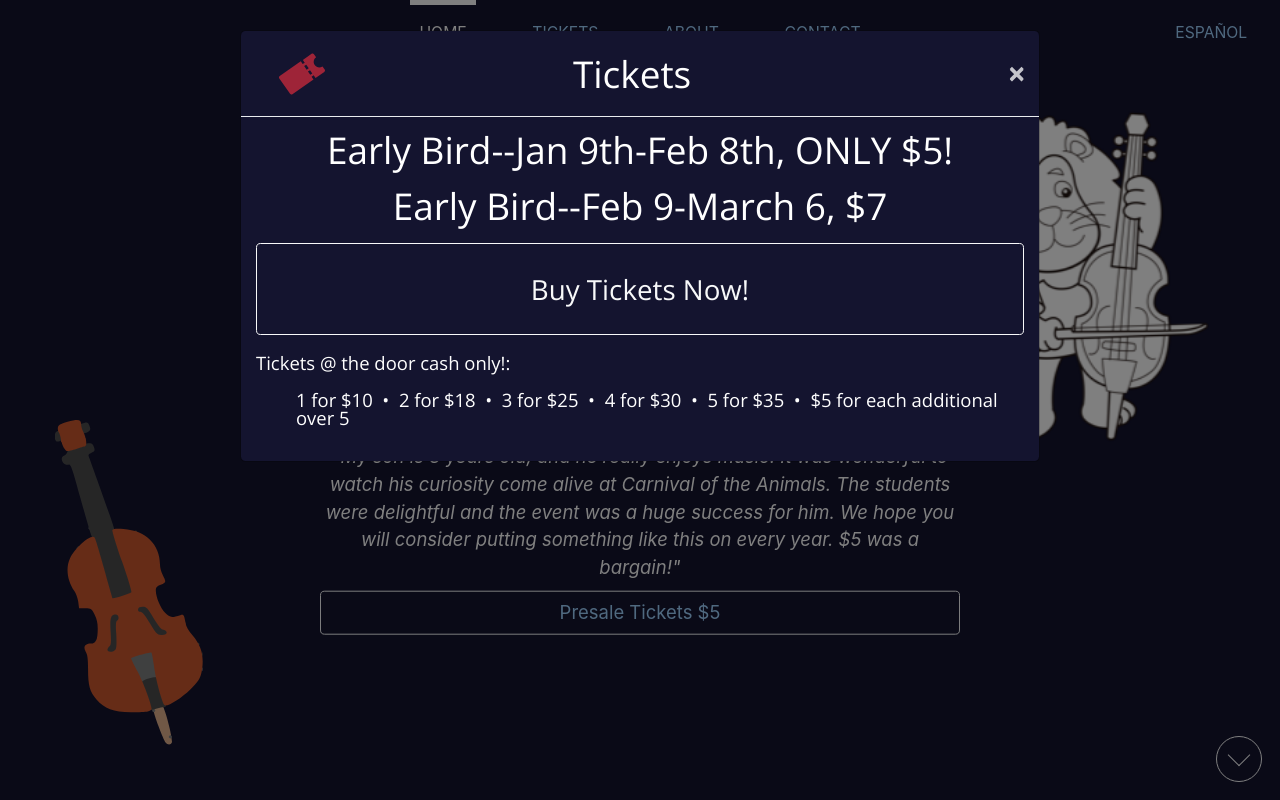
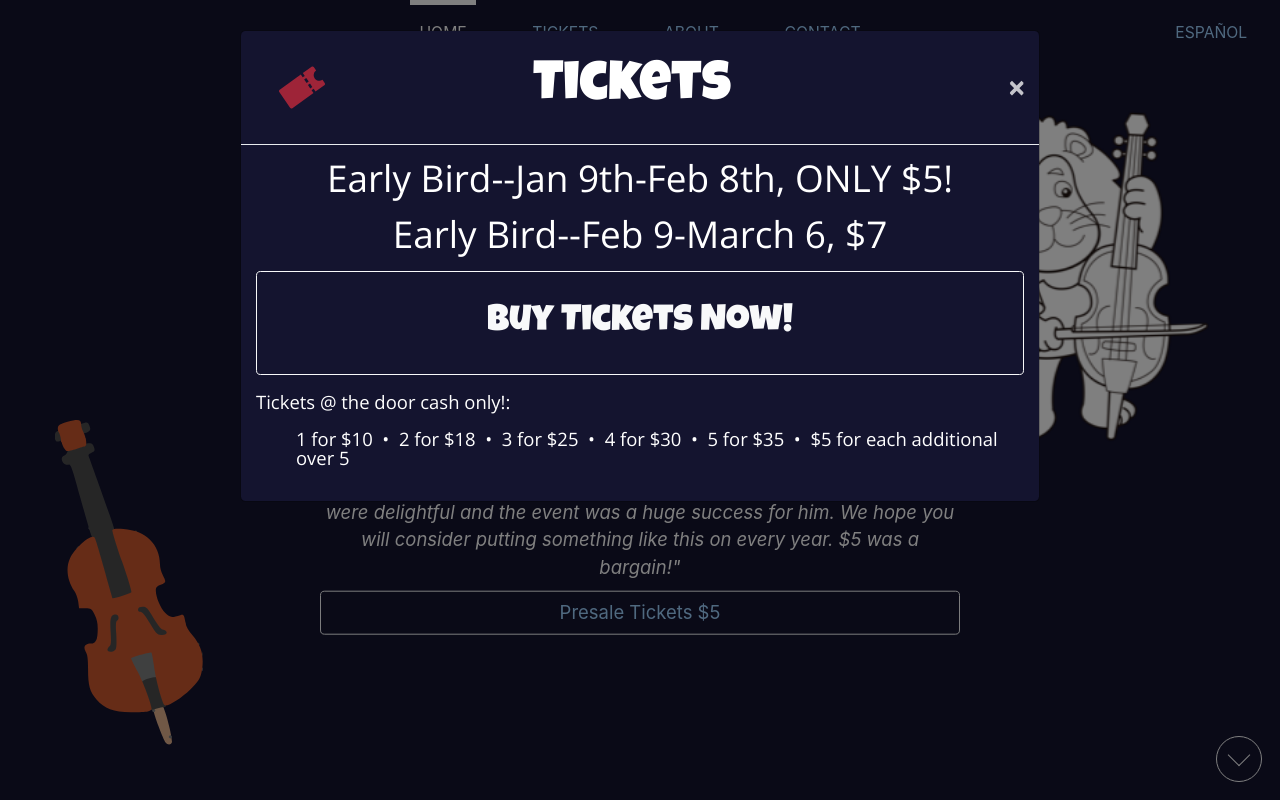
Before and after one commit to mbhs/carnival, a Django app: page / in a window 1280 px wide, after a click on "TICKETS". Run offline with Django 3.2, Linux system fonts and the light colour scheme; parts of the project's set-up code (start-up, migrations or seed data) failed here and were passed over; some libraries are stand-ins or nearby versions.

Commit message:
change ticket fonts

```diff
--- a/static/core/css/custom.css
+++ b/static/core/css/custom.css
@@ -33,6 +33,10 @@ html, body {
   color: white;
   line-height: 1em;
   font-family: 'Open Sans', sans-serif; }
+.ticket-modal .modal-title{
+  font-family: 'Luckiest Guy';
+  font-size: 3em;
+}
   .ticket-modal .modal-content .close {
     font-family: 'Open Sans', sans-serif;
     opacity: 0.75;
@@ -51,7 +55,8 @@ html, body {
     height: 5em;
     margin-bottom: 1.5em; }
   .ticket-modal .modal-content .btn {
-    font-size: 1.5em; }
+    font-size: 2em;
+    font-family: 'Luckiest Guy';}
     .ticket-modal .modal-content .btn:hover, .ticket-modal .modal-content .btn:focus {
       color: black; }
   .ticket-modal .modal-content li {
```
